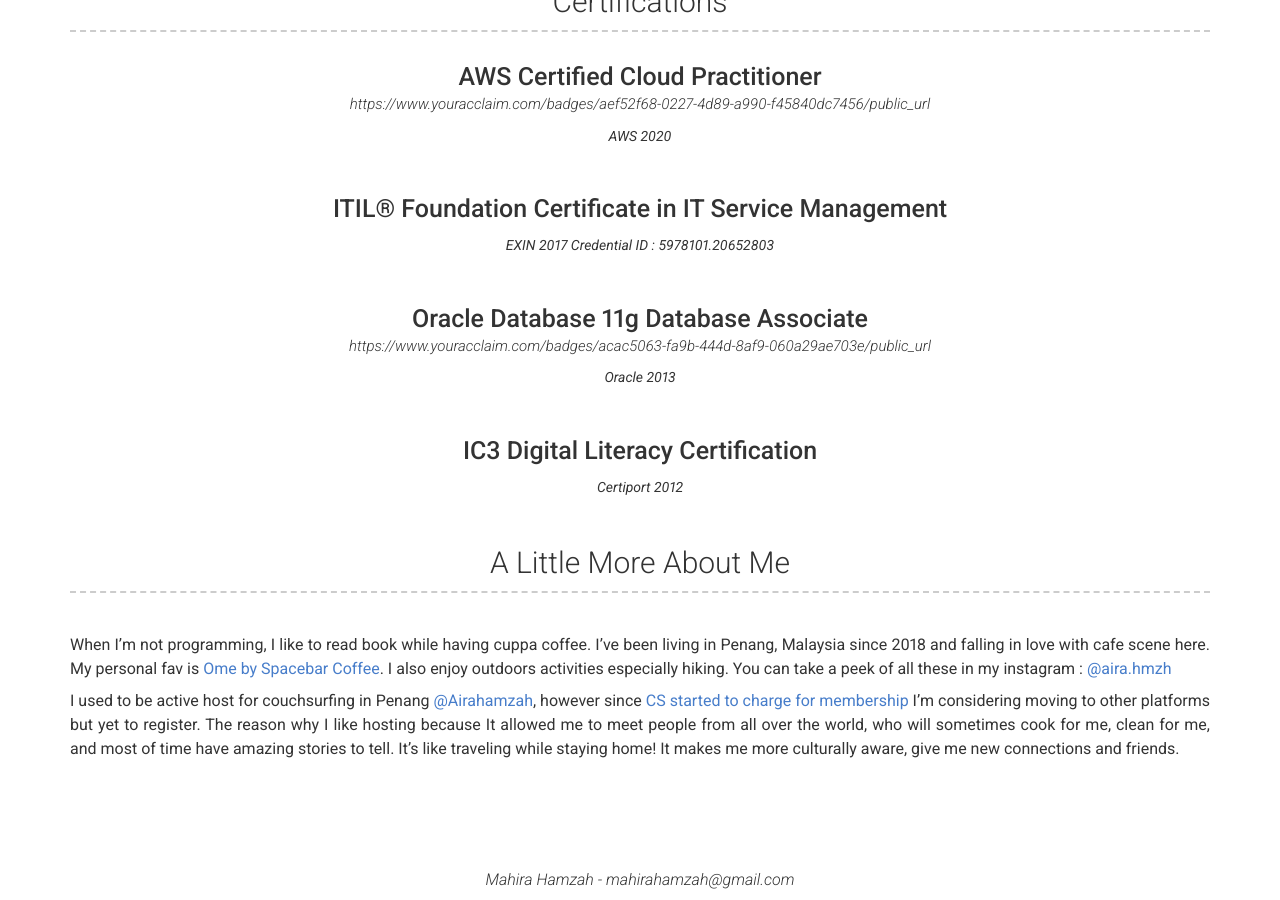
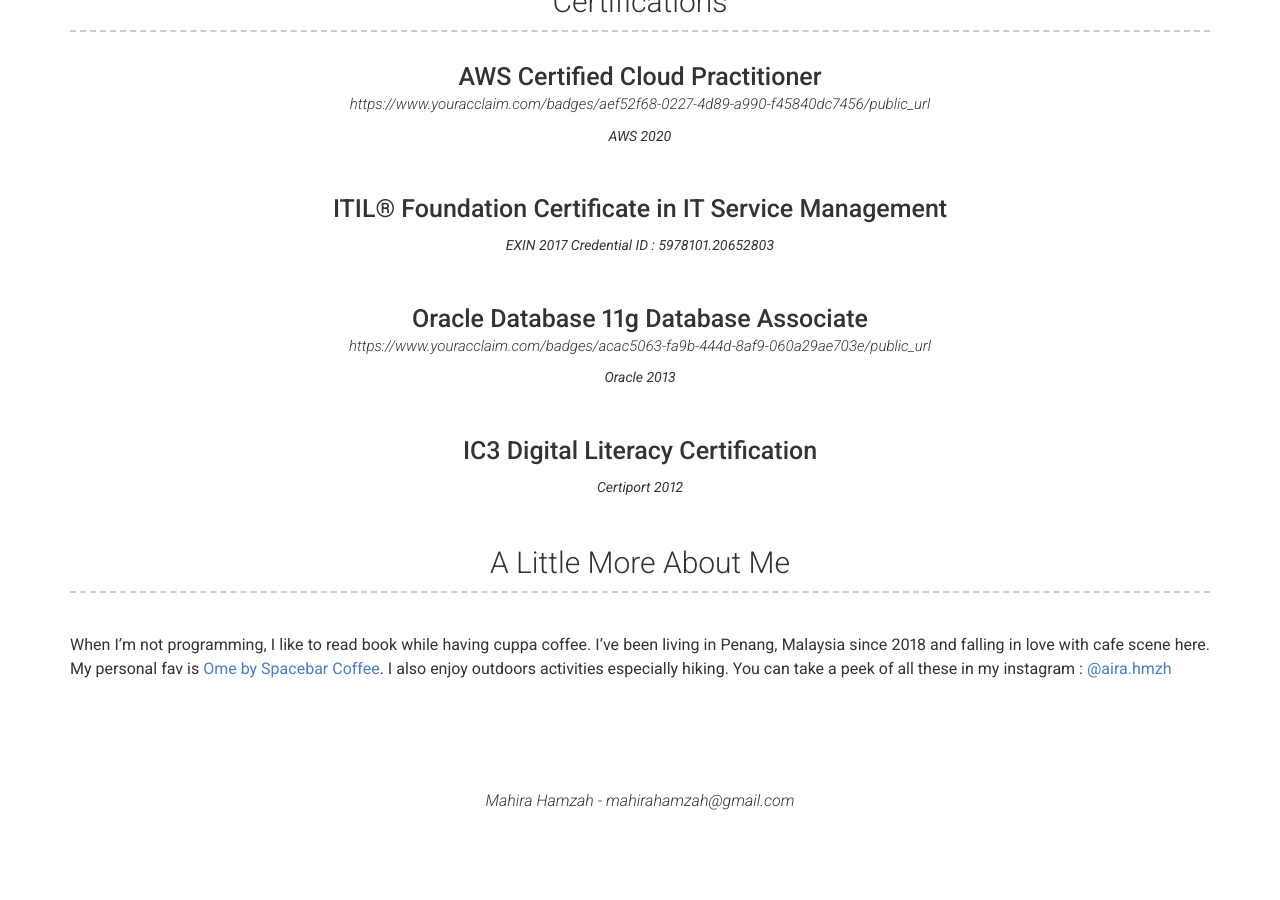
Before and after one commit to mahirahamzah/Resume, a Jekyll site: the page built from index.md, in a window 1280 px wide and 900 px high, scrolled down 1718 px. Built offline with Jekyll 4.4.1, drawn with Linux system fonts in a browser that asks for light colours; nearby versions of some CDN libraries; after the commit the page ends 2538 px from its top, so only the background shows below that.

Commit message:
Update _config.yml

```diff
--- a/_config.yml
+++ b/_config.yml
@@ -72,9 +72,6 @@ more_content: | # this will include new lines to allow paragraphs
   When I'm not programming, I like to read book while having cuppa coffee. I've been living in Penang, Malaysia since 2018 and falling in love with cafe scene here. My personal fav is [Ome by Spacebar Coffee](https://www.instagram.com/ome.space){:target="_blank"}.
   I also enjoy outdoors activities especially hiking. You can take a peek of all these in my instagram : [@aira.hmzh](https://www.instagram.com/aira.hmzh/){:target="_blank"}
 
-  I used to be active host for couchsurfing in Penang [@Airahamzah](https://www.couchsurfing.com/people/aira-hamzah){:target="_blank"}, however since [CS started to charge for membership](https://medium.com/@jameshopest/the-death-of-couchsurfing-a87d9537edf2){:target="_blank"} I'm considering moving to other platforms but yet to register.
-  The reason why I like hosting because It allowed me to meet people from all over the world, who will sometimes cook for me, clean for me, and most of time have amazing stories to tell. It’s like traveling while staying home! It makes me more culturally aware, give me new connections and friends.
-
 # Footer
 footer_show_references: false
 
```
